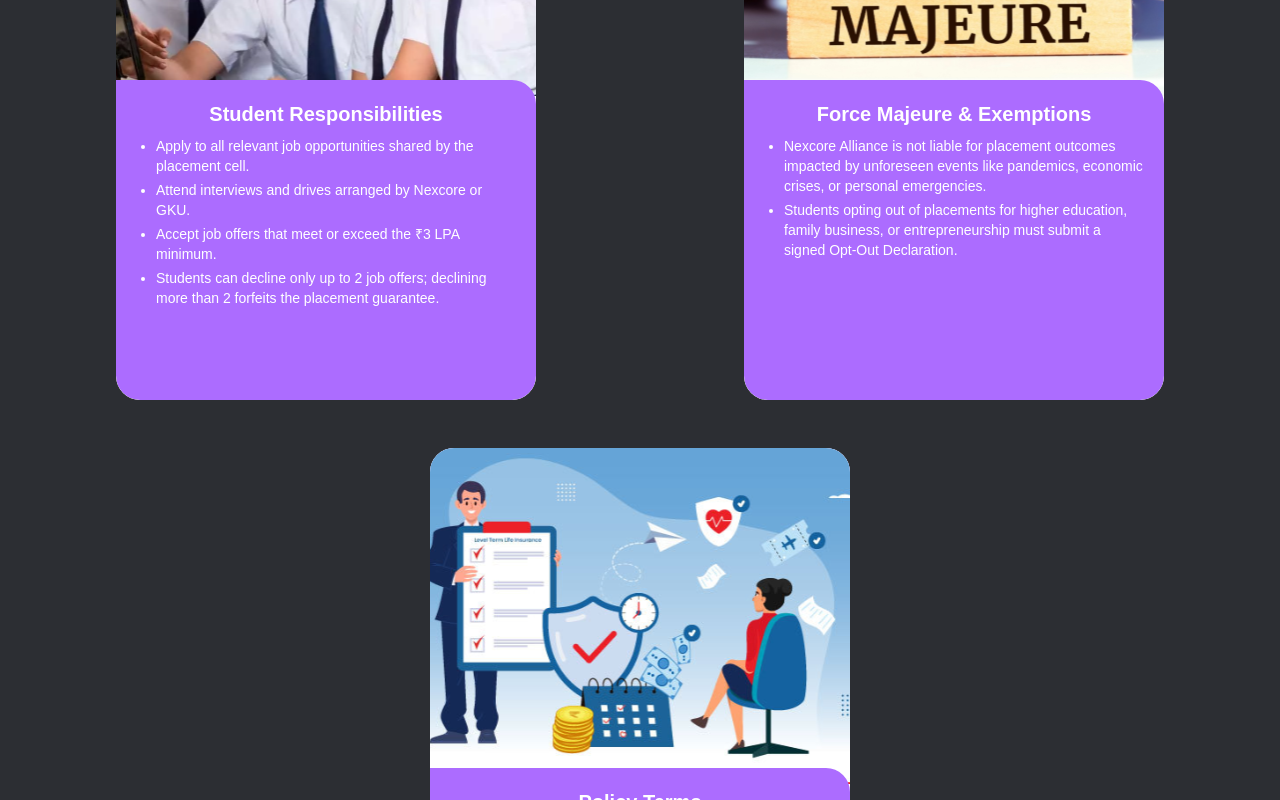
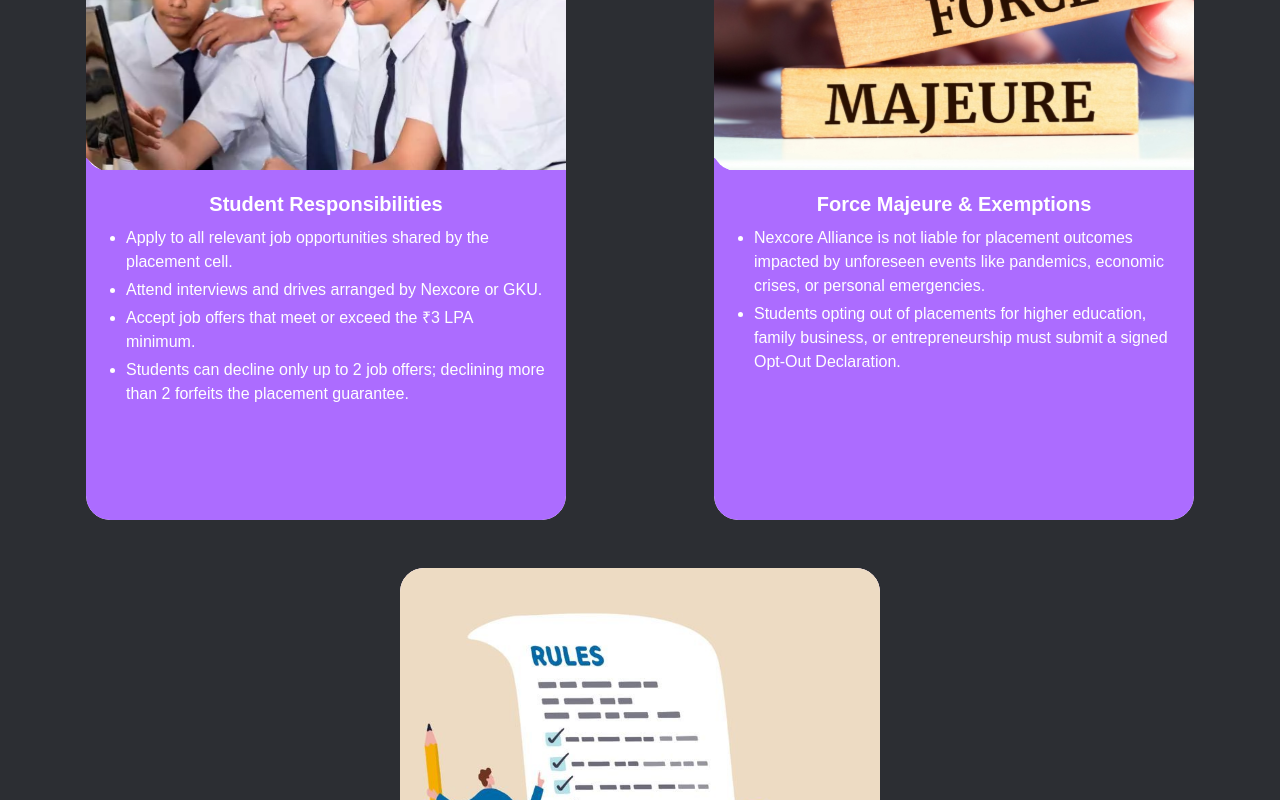
Before and after one commit to Code4Bharat1/BVOC_AIML, a Next.js app: page /placement-policy in a window 1280 px wide. Shown: the part 1300-2100 px from the top of the page. Built offline with nearby package versions, Linux system fonts and the light colour scheme.

Commit message:
Add mobile view image for placement policy and update related components

```diff
--- a/src/components/Opportunities/Fees_Structure/FeePaymentGuidelines.jsx
+++ b/src/components/Opportunities/Fees_Structure/FeePaymentGuidelines.jsx
@@ -115,7 +115,7 @@ export default function FeePaymentGuidelines() {
     <div className="min-h-screen py-12 px-4">
       <div className="max-w-5xl mx-auto">
         {/* Header */}
-        <h1 className="text-white text-center text-4xl font-bold mt-16 mb-10">
+        <h1 className="text-white text-center text-4xl font-bold mt-8 mb-10">
           Fee Payment Guidelines
         </h1>
 
--- a/src/components/Opportunities/Fees_Structure/Fee_Policy.jsx
+++ b/src/components/Opportunities/Fees_Structure/Fee_Policy.jsx
@@ -19,7 +19,7 @@ export default function Fee_Policy() {
       </div>
 
       {/** table of compoenent and fee */}
-      <h2 className="text-2xl sm:text-3xl font-semibold text-[#ffff] mt-15 text-bold">
+      <h2 className="text-2xl sm:text-4xl font-bold text-[#ffff] mt-15 text-bold">
         Detailed Fee Bifurcation (Per Year)
       </h2>
       <div className="overflow-x-auto mt-10 max-w-4xl mx-auto">
@@ -70,7 +70,7 @@ export default function Fee_Policy() {
       </div>
 
       {/** Payment Schedule & Options */}
-      <h2 className="text-2xl sm:text-3xl font-semibold text-[#ffff] mt-15 mb-15 text-bold">
+      <h2 className="text-4xl font-bold text-[#ffff] mt-15 mb-15 text-bold">
         Payment Schedule & Options
       </h2>
       <div className="flex flex-col sm:flex-row justify-center items-stretch gap-15 mt-10 px-4">
--- a/src/components/Opportunities/Fees_Structure/FinancialAssistance.jsx
+++ b/src/components/Opportunities/Fees_Structure/FinancialAssistance.jsx
@@ -168,7 +168,7 @@ function ThreeCardsMobile() {
 export default function ThreeCards() {
   return (
     <>
-      <h1 className="text-4xl font-semibold text-white text-center m-20">
+      <h1 className="text-4xl font-semibold text-white text-center mb-20">
         Financial Assistance
       </h1>
       <ThreeCardsMobile />
--- a/src/components/Opportunities/Fees_Structure/LastComponenet.jsx
+++ b/src/components/Opportunities/Fees_Structure/LastComponenet.jsx
@@ -30,14 +30,14 @@ export default function LastComponenet() {
         <h2 className="text-4xl font-bold mb-4 text-center">
           Paid Internship Impact on Fee Payment
         </h2>
-        <p className="text-lg text-center mt-10">
+        <p className="text-xl text-center mt-10">
           Students starting from the second year may receive monthly stipends
           between ₹3,000 to ₹10,000 under Nexcore’s Paid Internship Program.
           This enables students to partially or fully cover their semester fees.
         </p>
       </div>
 
-      <h2 className="text-4xl font-bold mb-4 text-center my-16 text-white">
+      <h2 className="text-4xl font-bold mt-10 mb-10 text-center text-white">
         Sample Case Studies
       </h2>
 
--- a/src/components/Opportunities/Placement_Policy.jsx
+++ b/src/components/Opportunities/Placement_Policy.jsx
@@ -51,7 +51,7 @@ export default function Placement_Policy() {
       ],
     },
     {
-      image: "/placement_policy/image5.svg",
+      image: "/placement_policy/image5MobileView.png",
       heading: "Policy Terms",
       description: [
         "This policy is applicable only to the B.Voc in AI & ML program.",
@@ -60,6 +60,7 @@ export default function Placement_Policy() {
       ],
     },
   ];
+
   return (
     <>
       <h1 className="text-center text-5xl sm:text-6xl font-extrabold text-white mt-12 mb-6 tracking-tight drop-shadow-lg">
@@ -77,49 +78,71 @@ export default function Placement_Policy() {
         criteria for students to qualify for the guaranteed placement offer.
       </p>
 
-      <div className="grid grid-cols-1 sm:grid-cols-2 gap-x-6 gap-y-12 justify-items-center p-6">
-        {Placement_Policy.map((item, index) => (
+      {/* Grid layout: 1 column on mobile, 2 on md+ */}
+      <div className="grid grid-cols-1 md:grid-cols-2 gap-x-6 gap-y-12 justify-items-center p-6">
+        {Placement_Policy.map((item, index) => {
+          // Flatten description to text to calculate length
+          const getDescriptionText = (desc) => {
+            if (Array.isArray(desc)) {
+              return desc
+                .flatMap((d) => (Array.isArray(d) ? d : [d]))
+                .join(" ");
+            }
+            return desc;
+          };
+
+          // Calculate total description length
+          const totalDescLength = getDescriptionText(item.description).length;
+
+          // Threshold for switching font size
+          const isLongText = totalDescLength > 300;
+
+          return (
             <div
               key={index}
-            className={`w-full max-w-[420px] h-160 rounded-3xl overflow-hidden ${
+              className={`w-full max-w-[480px] h-[750px] md:h-[700px] rounded-3xl overflow-hidden ${
                 Placement_Policy.length % 2 === 1 &&
                 index === Placement_Policy.length - 1
-                ? "sm:col-span-2 sm:justify-self-center"
+                  ? "md:col-span-2 md:justify-self-center"
                   : ""
               }`}
             >
-            <div className="w-full h-full bg-[#FFFF] relative">
-              {/* Background purple div */}
+              <div className="w-full h-full bg-white relative rounded-3xl">
+                {/* Top purple background */}
                 <div
-                className="w-full h-1/2 bg-[#AC6CFF] absolute top-0 left-0 rounded-3xl"
+                  className="w-full h-[50%] bg-[#AC6CFF] absolute top-0 left-0 rounded-t-3xl"
                   style={{
                     borderBottomLeftRadius: "0px",
                     borderBottomRightRadius: "30px",
                   }}
                 ></div>
 
-              {/* White image area */}
+                {/* Image section */}
                 <div
-                className="w-full h-1/2 bg-white absolute top-0 left-0 rounded-3xl flex items-center justify-center"
+                  className="w-full h-[50%] absolute top-0 left-0 flex items-center justify-center bg-white rounded-t-3xl"
                   style={{ borderBottomLeftRadius: "20px" }}
                 >
                   <img
                     src={item.image}
                     alt={item.heading}
-                  className="w-full h-full object-cover rounded-t-3xl scale-110 transition-transform duration-300"
+                    className="w-full h-full object-cover rounded-bl-[20px] md:scale-104 transition-transform duration-300"
                   />
                 </div>
 
-              {/* Text area */}
+                {/* Bottom content area */}
                 <div
-                className="w-full bg-[#AC6CFF] absolute bottom-0 left-0 rounded-3xl p-5 text-white"
+                  className="w-full bg-[#AC6CFF] absolute bottom-0 left-0 p-5 text-white rounded-b-3xl"
                   style={{ height: "50%", borderTopLeftRadius: "0px" }}
                 >
                   <h3 className="text-xl font-bold mb-2 text-center">
                     {item.heading}
                   </h3>
 
-                <ul className="text-sm list-disc pl-5 space-y-1">
+                  <ul
+                    className={`list-disc pl-5 space-y-1 ${
+                      isLongText ? "text-sm" : "text-base"
+                    }`}
+                  >
                     {Array.isArray(item.description) ? (
                       item.description.map((desc, i) =>
                         Array.isArray(desc) ? (
@@ -142,7 +165,8 @@ export default function Placement_Policy() {
                 </div>
               </div>
             </div>
-        ))}
+          );
+        })}
       </div>
     </>
   );
--- a/src/components/layout/Footer.jsx
+++ b/src/components/layout/Footer.jsx
@@ -78,6 +78,11 @@ const Footer = () => {
                     Scholarship Policy
                   </Link>
                 </li>
+                <li>
+                  <Link href="/fees-policy" className="hover:underline transition-colors duration-200">
+                    Fees Policy
+                  </Link>
+                </li>
               </ul>
             </div>
 
```
Also changed, not shown: public/placement_policy/image5MobileView.png (added). Lines whose indentation alone changed are shown as unchanged.
